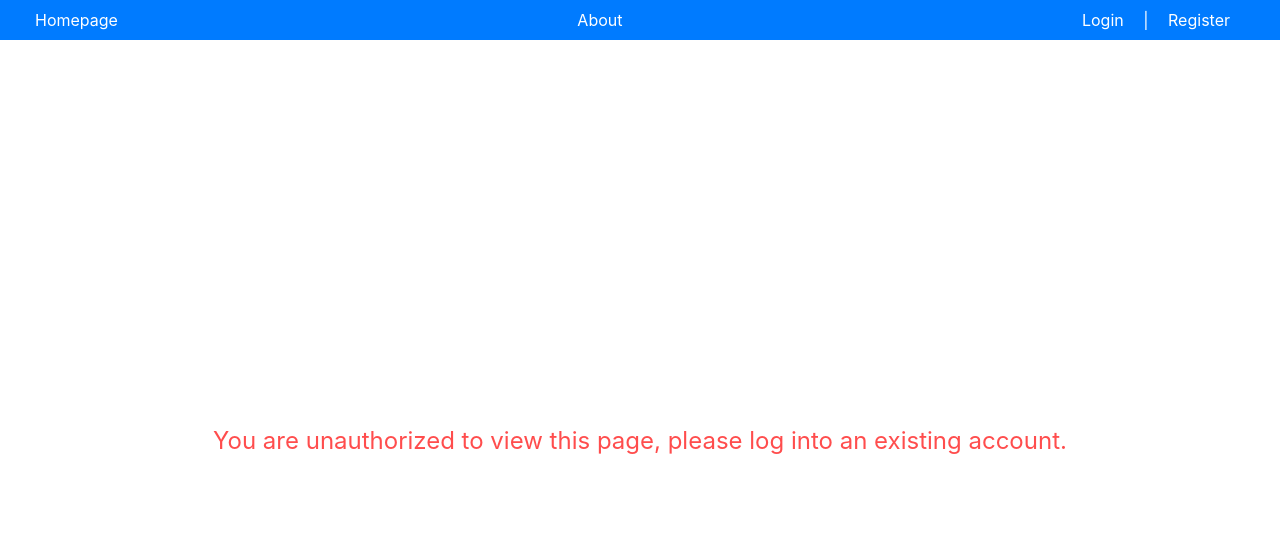
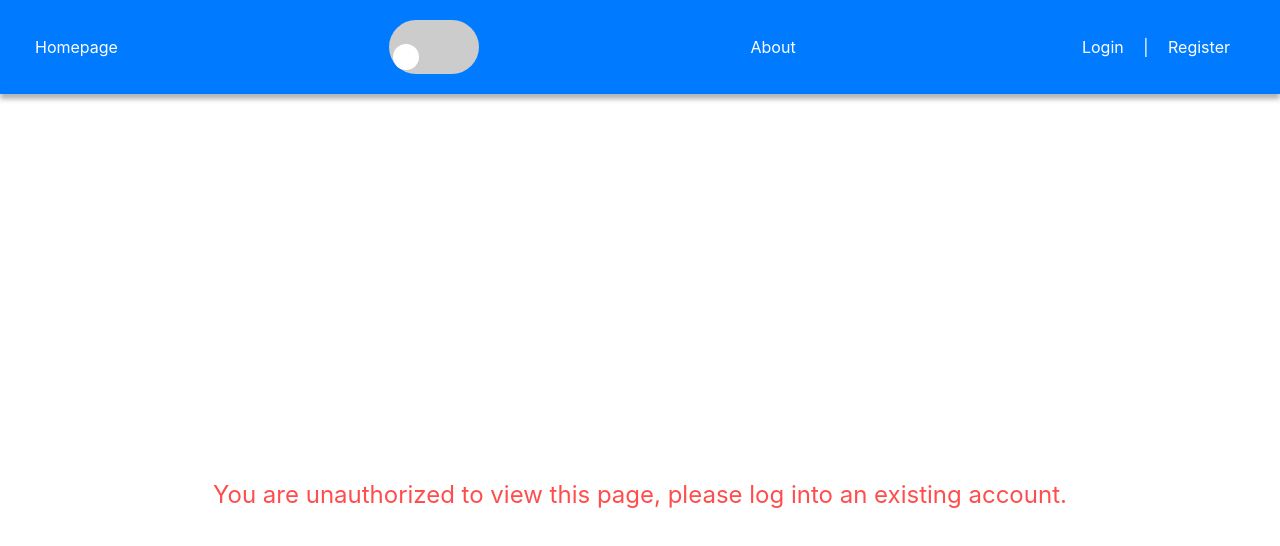
Before and after one commit to BlackOut42/project-management-client, a React (Create React App) app: page /personalarea in a window 1280 px wide. Shown: the top 546 px of the page. Built offline with nearby package versions, Linux system fonts and the light colour scheme.

Commit message:
added light/dark theme, adjusted old style sheets accordingly

```diff
--- a/src/NavBar.js
+++ b/src/NavBar.js
@@ -1,7 +1,9 @@
 import React, { useContext } from "react";
 import { Link } from "react-router-dom";
 import { AuthContext } from "./authContext";
+import ThemeSwitcher from "./ThemeSwitcher";
 import "./styles/Navbar.css";
+import "./styles/ToggleSwitch.css";
 
 const NavBar = () => {
   const { authData, logout } = useContext(AuthContext);
@@ -13,6 +15,9 @@ const NavBar = () => {
           <Link to="/" className="navbar-link">
             Homepage
           </Link>
+        </li>
+        <li className="navbar-item">
+          <ThemeSwitcher/>
         </li>
         <li className="navbar-item">
           <Link to="/about" className="navbar-link">
--- /dev/null
+++ b/src/ThemeSwitcher.js
@@ -0,0 +1,23 @@
+import React, { useState, useEffect } from 'react';
+
+const ThemeSwitcher = () => {
+    const [theme, setTheme] = useState(localStorage.getItem('theme') || 'light');
+
+    useEffect(() => {
+        document.documentElement.setAttribute('theme', theme);
+        localStorage.setItem('theme', theme);
+    }, [theme]);
+
+    const toggleTheme = () => {
+        setTheme((prevTheme) => (prevTheme === 'light' ? 'dark' : 'light'));
+    };
+
+    return (
+        <a className="switch" onClick={toggleTheme}>
+            <input type="checkbox" checked={theme === 'dark'} onChange={toggleTheme} />
+            <span className="slider"></span>
+        </a>
+    );
+};
+
+export default ThemeSwitcher;
--- a/src/styles/LogReg.css
+++ b/src/styles/LogReg.css
@@ -1,4 +1,16 @@
 /* LogReg.css */
+
+[theme="light"] {
+  --logreg-form-background-color: var(--background-color);
+  --logreg-border-color: #000000;
+  --logreg-textarea-background-color: #e9e9e9;
+}
+
+[theme="dark"] {
+  --logreg-form-background-color: var(--background-color);
+  --logreg-border-color: #ffffff;
+  --logreg-textarea-background-color: #909090;
+}
 
 .LogReg-container {
   display: flex;
@@ -11,9 +23,9 @@
 .LogReg-form {
   max-width: 300px;
   padding: 20px;
-  border: 1px solid #ccc;
+  border: 1px solid var(--logreg-border-color);
   border-radius: 8px;
-  background-color: #ffffff;
+  background-color: var(--logreg-form-background-color);
   box-shadow: 0 0 10px rgba(0, 0, 0, 0.1);
   text-align: center; /* Center form content */
 }
@@ -28,7 +40,8 @@
   width: 100%;
   padding: 8px;
   font-size: 1em;
-  border: 1px solid #ccc;
+  border: 1px solid var(--logreg-border-color);
+  background-color: var(--logreg-textarea-background-color);
   border-radius: 4px;
   box-sizing: border-box;
   margin-bottom: 10px; /* Space between inputs */
--- a/src/styles/Modal.css
+++ b/src/styles/Modal.css
@@ -1,3 +1,16 @@
+
+[theme="light"] {
+  --modal-border-color: #000000;
+  --modal-background-color: var(--background-color);
+  --modal-textarea-background-color: #e9e9e9;
+}
+
+[theme="dark"] {
+  --modal-border-color: #ffffff;
+  --modal-background-color: var(--background-color);
+  --modal-textarea-background-color: #909090;
+}
+
 .modal-overlay {
   position: fixed;
   top: 0;
@@ -12,7 +25,7 @@
 }
 
 .modal-content {
-  background: #fff;
+  background: var(--modal-background-color);
   padding: 20px;
   border-radius: 8px;
   max-width: 500px;
@@ -42,7 +55,8 @@
   width: 100%;
   padding: 10px;
   margin: 10px 0;
-  border: 1px solid #ccc;
+  border: 1px solid var(--modal-border-color);
+  background-color: var(--modal-textarea-background-color);
   border-radius: 4px;
   box-sizing: border-box; /* Ensure padding is included in the width */
 }
--- a/src/styles/Navbar.css
+++ b/src/styles/Navbar.css
@@ -1,17 +1,24 @@
-body {
-  font-family: Arial, sans-serif;
-  margin: 0;
-  padding: 0;
+
+[theme="light"] {
+  --navbar-text-color: #ffffff;
+  --nav-background-color: #007bff;
+}
+
+[theme="dark"] {
+  --navbar-text-color: #ffffff;
+  --nav-background-color: #036cdc;
 }
 
 /* Global styles for Navbar */
 .navbar {
-  background-color: #007bff;
-  color: white;
-  padding: 10px 20px;
+  background-color: var(--nav-background-color);
+  color: var(--navbar-text-color);
+  padding: 20px 20px;
+  box-shadow: 0 5px 5px rgba(0,0,0,0.3);
 }
 
 .navbar ul {
+  color: var(--navbar-text-color);
   list-style-type: none;
   padding: 0;
   margin: 0;
@@ -21,22 +28,23 @@ body {
 }
 
 .navbar ul li {
+  color: var(--navbar-text-color);
   display: inline;
   margin-right: 15px;
 }
 
 .navbar ul li a {
-  color: white;
+  color: var(--navbar-text-color);
   text-decoration: none;
   padding: 10px 15px;
 }
 
 .navbar ul li a:hover {
+  color: var(--navbar-text-color);
   background-color: #0056b3;
 }
 
 .navbar ul li button {
-  color: white;
   text-decoration: none;
   background: none;
   border: none;
--- a/src/styles/PersonalArea.css
+++ b/src/styles/PersonalArea.css
@@ -1,13 +1,28 @@
 /* PersonalArea.css */
+
+[theme="light"] {
+  --sidebar-text-color: #000000;
+  --sidebar-background-color: #5dabff;
+  --delete-button-color: #bc0000;
+  --delete-button-color-hover: #9e0000;
+}
+
+[theme="dark"] {
+  --sidebar-text-color: #ffffff;
+  --sidebar-background-color: #0f2845;
+  --delete-button-color: #9e0000;
+  --delete-button-color-hover: #bc0000;
+}
+
 .personalarea-container {
   display: flex;
 }
 
 .sidebar {
   width: 200px;
-  background-color: #f4f4f4;
   padding: 20px;
-  box-shadow: 2px 0 5px rgba(0,0,0,0.1);
+  box-shadow: 2px 2px 5px rgba(0,0,0,0.3);
+  background-color: var(--sidebar-background-color);
 }
 
 .sidebar ul {
@@ -18,7 +33,7 @@
 .sidebar ul li {
   margin: 10px 0;
   cursor: pointer;
-  color: #007bff;
+  color: var(--sidebar-text-color);
 }
 
 .sidebar ul li:hover {
@@ -79,7 +94,7 @@
 }
 
 .delete-button {
-  background-color: #ff4d4d;
+  background-color: var(--delete-button-color);
   color: white;
   border: none;
   padding: 10px 20px;
@@ -87,7 +102,7 @@
 }
 
 .delete-button:hover {
-  background-color: #ff1a1a;
+  background-color: var(--delete-button-color-hover);
 }
 
 /* Error message styling */
--- a/src/styles/Post.css
+++ b/src/styles/Post.css
@@ -1,9 +1,23 @@
+
+[theme="light"] {
+  --shared-post-header-background-color: #9ccdff;
+  --feed-border-color: #000000;
+  --feed-textarea-background-color: #e9e9e9;
+  --feed-popup-background-color: var(--background-color);
+}
+
+[theme="dark"] {
+  --shared-post-header-background-color: #18538f;
+  --feed-border-color: #ffffff;
+  --feed-textarea-background-color: #909090;
+  --feed-popup-background-color: var(--background-color);
+}
+
 .post {
-  border: 1px solid #ddd;
+  border: 1px solid var(--feed-border-color);
   border-radius: 8px;
   padding: 16px;
   margin-bottom: 16px;
-  background: #fff;
   position: relative; /* To ensure the like popup is positioned correctly */
 }
 
@@ -12,13 +26,13 @@
 }
 
 .comments {
-  border-top: 1px solid #ddd;
+  border-top: 1px solid var(--feed-border-color);
   margin-top: 16px;
   padding-top: 8px;
 }
 
 .comment {
-  border-bottom: 1px solid #ddd;
+  border-bottom: 1px solid var(--feed-border-color);
   padding: 8px 0;
 }
 
@@ -33,7 +47,8 @@
   width: 100%;
   padding: 8px;
   font-size: 1em;
-  border: 1px solid #ccc;
+  border: 1px solid var(--feed-border-color);
+  background-color: var(--feed-textarea-background-color);
   border-radius: 4px;
   box-sizing: border-box;
   margin-bottom: 10px; /* Space between textarea and button */
@@ -57,8 +72,8 @@
 
 .like-popup {
   position: absolute;
-  background: white;
-  border: 1px solid #ccc;
+  background: var(--feed-popup-background-color);
+  border: 1px solid var(--feed-border-color);
   padding: 10px;
   border-radius: 4px;
   box-shadow: 0 2px 10px rgba(0, 0, 0, 0.1);
@@ -123,8 +138,7 @@
   background-color: #0056b3;
 }
 .shared-header {
-  background-color: #f8f9fa;
-  border-bottom: 1px solid #ddd;
+  background-color: var(--shared-post-header-background-color);
   padding: 8px;
   font-style: italic;
   margin-bottom: 8px;
--- a/src/styles/PostFeed.css
+++ b/src/styles/PostFeed.css
@@ -8,37 +8,6 @@
   overflow: hidden; /* Prevent content from overflowing */
   position: relative; /* Ensure relative positioning within the container */
   text-align: center;
-}
-
-.post {
-  border: 1px solid #ddd;
-  border-radius: 8px;
-  padding: 16px;
-  margin-bottom: 16px;
-  background: #fff;
-}
-
-.post h2 {
-  margin-top: 0;
-}
-
-.comments {
-  border-top: 1px solid #ddd;
-  margin-top: 16px;
-  padding-top: 8px;
-}
-
-.comment {
-  border-bottom: 1px solid #ddd;
-  padding: 8px 0;
-}
-
-.comment p {
-  margin: 0;
-}
-
-.comment small {
-  color: #666;
 }
 
 button {
--- a/src/styles/PostForm.css
+++ b/src/styles/PostForm.css
@@ -1,4 +1,16 @@
 /* PostForm.css */
+
+[theme="light"] {
+  --postform-border-color: #000000;
+  --postform-background-color: var(--background-color);
+  --postform-textarea-background-color: #e9e9e9;
+}
+
+[theme="dark"] {
+  --postform-border-color: #ffffff;
+  --postform-background-color: var(--background-color);
+  --postform-textarea-background-color: #909090;
+}
 
 .PostForm-container {
   display: block;
@@ -9,9 +21,9 @@
 .PostForm-form {
   max-width: 300px;
   padding: 20px;
-  border: 1px solid #ccc;
+  border: 1px solid var(--postform-border-color);
   border-radius: 8px;
-  background-color: #ffffff;
+  background-color: var(--postform-background-color);
   box-shadow: 0 0 10px rgba(0, 0, 0, 0.1);
   text-align: center; /* Center form content */
   display: none; /* Initially hidden */
@@ -31,16 +43,18 @@
   width: 100%;
   padding: 8px;
   font-size: 1em;
-  border: 1px solid #ccc;
+  border: 1px solid var(--postform-border-color);
   border-radius: 4px;
   box-sizing: border-box;
   margin-bottom: 10px; /* Space between inputs */
+  background-color: var(--postform-textarea-background-color);
 }
 
 .PostForm-textarea {
   height: 100px; /* Adjust height as needed */
   resize: none; /* Prevent resizing */
   overflow-y: auto; /* Ensure scrollbar appears if content exceeds height */
+  background-color: var(--postform-textarea-background-color);
 }
 
 .PostForm-button {
--- a/src/styles/RepostModal.css
+++ b/src/styles/RepostModal.css
@@ -1,9 +1,21 @@
 /* RepostModal.css */
+
+[theme="light"] {
+  --repostmodal-border-color: #000000;
+  --repostmodal-textarea-background-color: #e9e9e9;
+}
+
+[theme="dark"] {
+  --repostmodal-border-color: #ffffff;
+  --repostmodal-textarea-background-color: #909090;
+}
+
 .RepostModal-input {
   width: 100%;
   padding: 10px;
   margin: 10px 0;
-  border: 1px solid #ccc;
+  border: 1px solid var(--repostmodal-border-color);
+  background-color: var(--repostmodal-textarea-background-color);
   border-radius: 4px;
   box-sizing: border-box;
 }
@@ -12,7 +24,8 @@
   width: 100%;
   padding: 10px;
   margin: 10px 0;
-  border: 1px solid #ccc;
+  border: 1px solid var(--repostmodal-border-color);
+  background-color: var(--repostmodal-textarea-background-color);
   border-radius: 4px;
   box-sizing: border-box;
   resize: none; /* Prevent resizing */
--- /dev/null
+++ b/src/styles/ToggleSwitch.css
@@ -0,0 +1,44 @@
+.switch {
+    position: relative;
+    display: inline-block;
+    width: 60px;
+    height: 34px;
+}
+
+.switch input {
+    opacity: 0;
+    width: 0;
+    height: 0;
+}
+
+.slider {
+    position: absolute;
+    cursor: pointer;
+    top: 0;
+    left: 0;
+    right: 0;
+    bottom: 0;
+    background-color: #ccc;
+    transition: 0.4s;
+    border-radius: 34px;
+}
+
+.slider:before {
+    position: absolute;
+    content: "";
+    height: 26px;
+    width: 26px;
+    left: 4px;
+    bottom: 4px;
+    background-color: white;
+    transition: 0.4s;
+    border-radius: 50%;
+}
+
+input:checked + .slider {
+    background-color: #2196f3;
+}
+
+input:checked + .slider:before {
+    transform: translateX(26px);
+}
--- a/src/styles/index.css
+++ b/src/styles/index.css
@@ -1,4 +1,17 @@
+[theme="light"] {
+  --background-color: #ffffff;
+  --text-color: #000000;
+}
+
+[theme="dark"] {
+  --background-color: #19191D;
+  --text-color: #ffffff;
+}
+
 body {
+  background-color: var(--background-color);
+  color: var(--text-color);
+
   margin: 0;
   font-family: -apple-system, BlinkMacSystemFont, 'Segoe UI', 'Roboto', 'Oxygen',
     'Ubuntu', 'Cantarell', 'Fira Sans', 'Droid Sans', 'Helvetica Neue',
```
